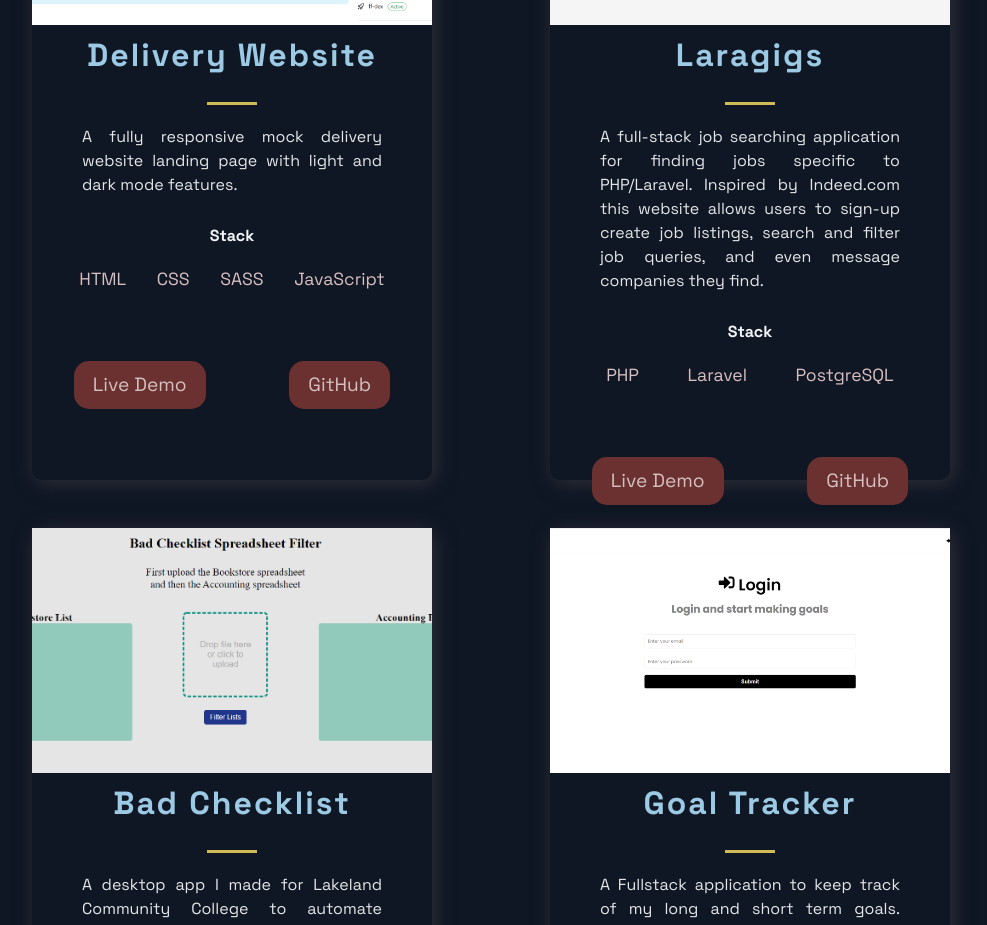
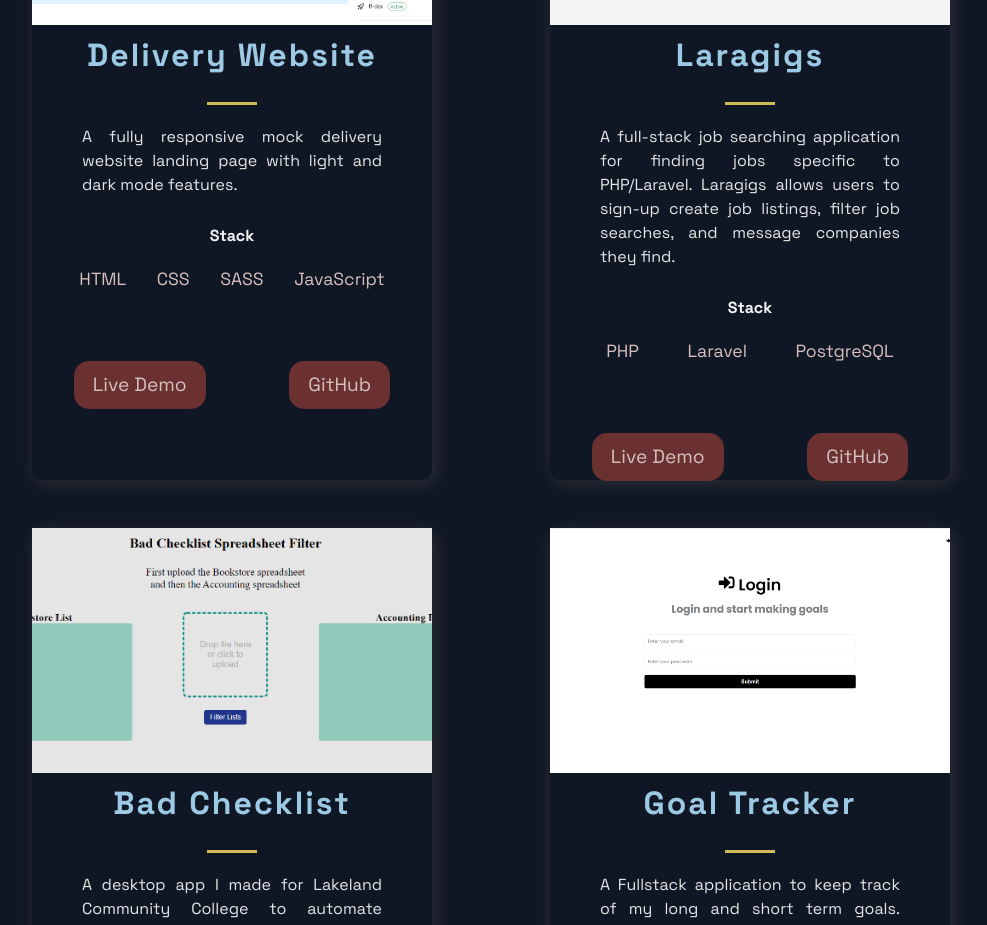
Before and after one commit to Wompato/Dev-Portfolio, a React (Create React App) app: page / in a window 1280 px wide. Shown: the part 1220-2145 px from the top of the page, without its empty margins (149-1136 px from the left). Built offline with nearby package versions, Linux system fonts and the light colour scheme.

Commit message:
Update Project.js
shortened laragigs description

```diff
--- a/src/components/Sections/Project.js
+++ b/src/components/Sections/Project.js
@@ -40,9 +40,8 @@ function Project() {
           </div>
           <p className="project-card-description">
             A full-stack job searching application for finding jobs specific to
-            PHP/Laravel. Inspired by Indeed.com this website allows users to sign-up
-            create job listings, search and filter job queries, and even message
-            companies they find.
+            PHP/Laravel. Laragigs allows users to sign-up create job listings,
+            filter job searches, and message companies they find.
           </p>
           <div className="project-stack-container">
             <h6>Stack</h6>
```
